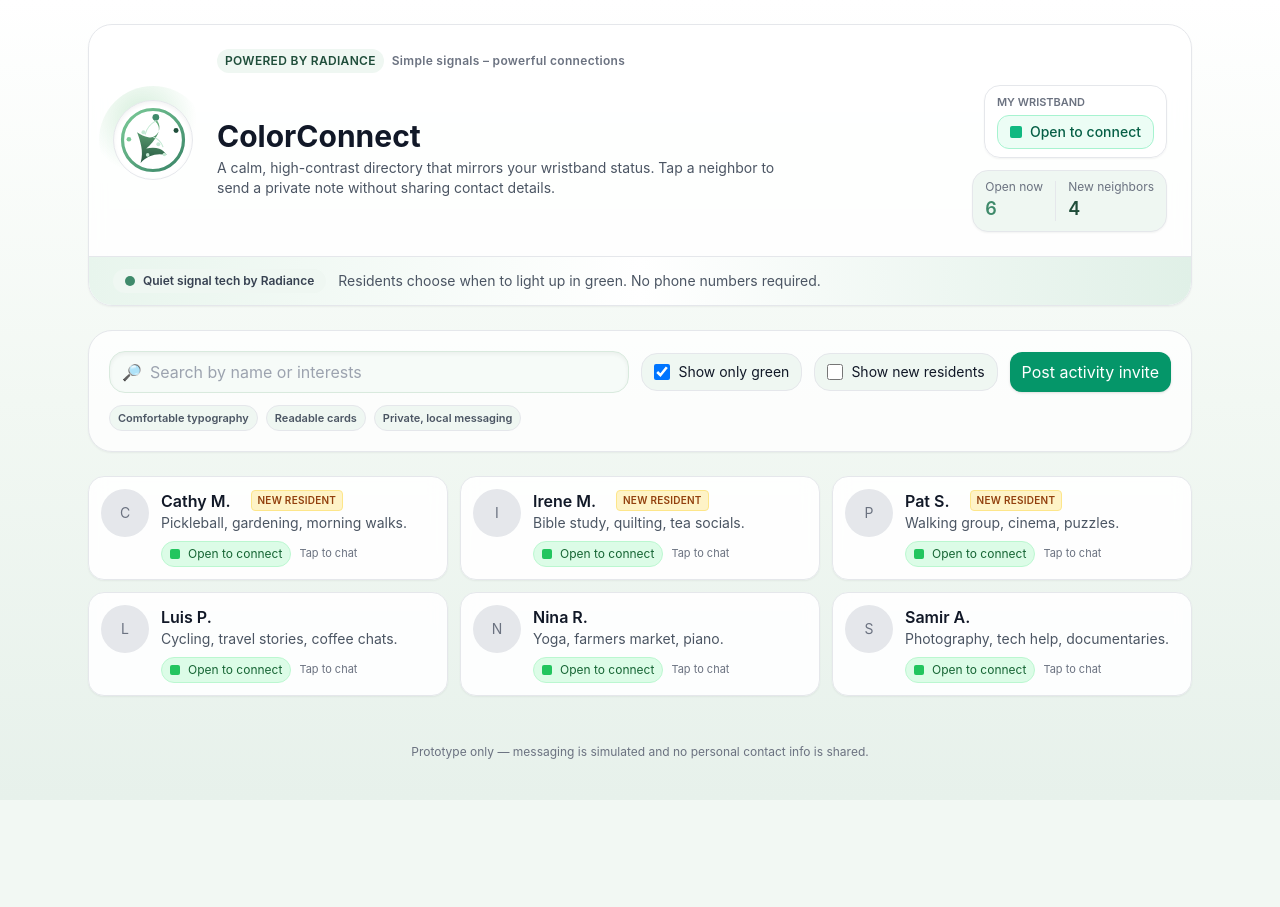
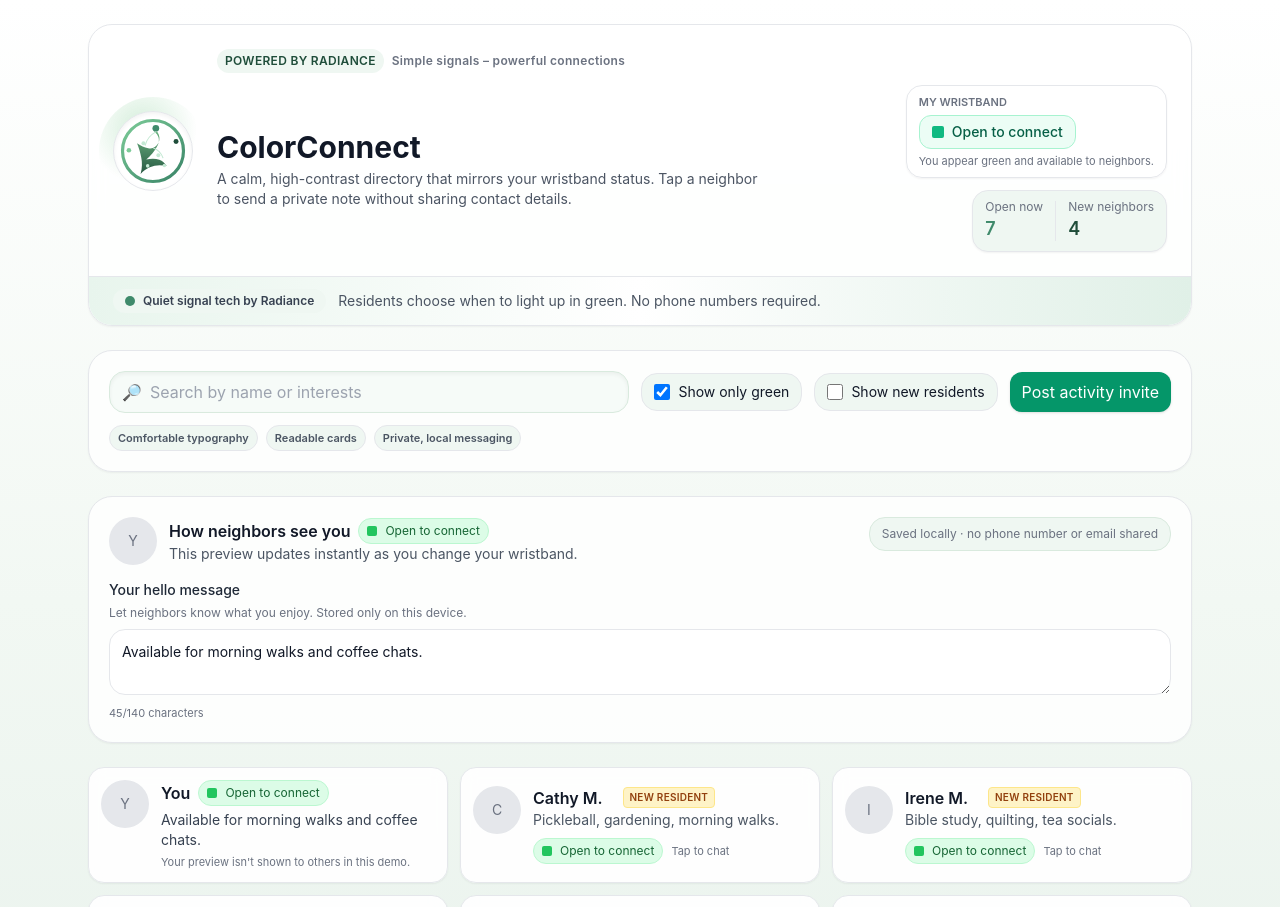
Before and after one commit to BenHowerton/ColorConnect, a React (Vite) app in the folder colorconnect/: page / in a window 1280 px wide. Shown: the top 907 px of the page. Before the commit the page ends 800 px from the top, so only its background shows below. Built offline with nearby package versions, Linux system fonts and the light colour scheme.

Commit message:
Add personal status preview and saved hello message

```diff
--- a/colorconnect/src/App.tsx
+++ b/colorconnect/src/App.tsx
@@ -25,6 +25,7 @@
 
 const LS_THREADS = "cc_threads_v1";
 const LS_MYSTATUS = "cc_mystatus_v1";
+const LS_MYNOTE = "cc_mynote_v1";
 
 const loadThreads = (): ThreadMap => {
   try {
@@ -53,6 +54,21 @@
 const saveMyStatus = (on: boolean) => {
   try {
     localStorage.setItem(LS_MYSTATUS, JSON.stringify(on));
+  } catch {}
+};
+
+const loadMyNote = () => {
+  try {
+    const raw = localStorage.getItem(LS_MYNOTE);
+    return raw ?? "Available for morning walks and coffee chats.";
+  } catch {
+    return "Available for morning walks and coffee chats.";
+  }
+};
+
+const saveMyNote = (note: string) => {
+  try {
+    localStorage.setItem(LS_MYNOTE, note);
   } catch {}
 };
 
@@ -299,13 +315,15 @@
   const [people, setPeople] = useState<Resident[]>(MOCK_RESIDENTS);
   const [active, setActive] = useState<Resident | null>(null);
   const [myGreen, setMyGreen] = useState<boolean>(() => loadMyStatus());
+  const [myNote, setMyNote] = useState<string>(() => loadMyNote());
   const [inviteOpen, setInviteOpen] = useState(false);
 
   const { threads, send, maybeAutoReply } = useMessageStore();
 
   useEffect(() => saveMyStatus(myGreen), [myGreen]);
+  useEffect(() => saveMyNote(myNote), [myNote]);
 
-  const openCount = useMemo(() => people.filter((p) => p.green).length, [people]);
+  const openCount = useMemo(() => people.filter((p) => p.green).length + (myGreen ? 1 : 0), [people, myGreen]);
   const newCount = useMemo(() => people.filter((p) => p.newResident).length, [people]);
 
   // sorted: green first, then new residents, then name
@@ -379,6 +397,9 @@
                       />
                       {myGreen ? "Open to connect" : "Not right now"}
                     </button>
+                    <div className="mt-1 text-[11px] text-gray-500">
+                      You appear {myGreen ? "green and available" : "gray and unavailable"} to neighbors.
+                    </div>
                   </div>
                   <div className="flex items-center gap-3 px-3 py-2 rounded-2xl border bg-[#eff7f2] shadow-sm">
                     <div>
@@ -444,8 +465,52 @@
           </div>
         </div>
 
+        {/* My status preview */}
+        <div className="bg-white/85 border rounded-3xl shadow-sm p-4 sm:p-5 flex flex-col gap-3">
+          <div className="flex flex-col sm:flex-row sm:items-start sm:justify-between gap-3">
+            <div className="flex items-center gap-3">
+              <Avatar alt="You" />
+              <div>
+                <div className="flex items-center gap-2 flex-wrap">
+                  <div className="font-semibold">How neighbors see you</div>
+                  <StatusPill on={myGreen} />
+                </div>
+                <div className="text-sm text-gray-600">This preview updates instantly as you change your wristband.</div>
+              </div>
+            </div>
+            <div className="text-xs text-gray-500 bg-[#eff7f2] border border-[#d9eade] px-3 py-2 rounded-2xl self-start">
+              Saved locally · no phone number or email shared
+            </div>
+          </div>
+          <label className="block">
+            <span className="text-sm font-medium text-gray-800">Your hello message</span>
+            <div className="mt-1 text-xs text-gray-500">Let neighbors know what you enjoy. Stored only on this device.</div>
+            <textarea
+              value={myNote}
+              onChange={(e) => setMyNote(e.target.value.slice(0, 140))}
+              rows={2}
+              className="mt-2 w-full border rounded-2xl p-3 text-sm outline-none focus:ring-2 focus:ring-emerald-300"
+              placeholder="Example: Up for coffee chats and short walks this week."
+            />
+            <div className="mt-1 text-[11px] text-gray-500">{myNote.length}/140 characters</div>
+          </label>
+        </div>
+
         {/* Directory */}
         <div className="grid grid-cols-1 sm:grid-cols-2 lg:grid-cols-3 gap-3">
+          <div className="text-left bg-white/90 border rounded-2xl p-3 shadow-sm backdrop-blur">
+            <div className="flex items-start gap-3">
+              <Avatar alt="You" />
+              <div className="min-w-0 space-y-1">
+                <div className="flex items-center gap-2 flex-wrap">
+                  <div className="font-semibold text-gray-900">You</div>
+                  <StatusPill on={myGreen} />
+                </div>
+                <div className="text-sm text-gray-700 whitespace-pre-line">{myNote || "Available to connect."}</div>
+                <div className="mt-2 text-[11px] text-gray-500">Your preview isn&apos;t shown to others in this demo.</div>
+              </div>
+            </div>
+          </div>
           {filtered.map((p) => (
             <button
               key={p.id}
```
